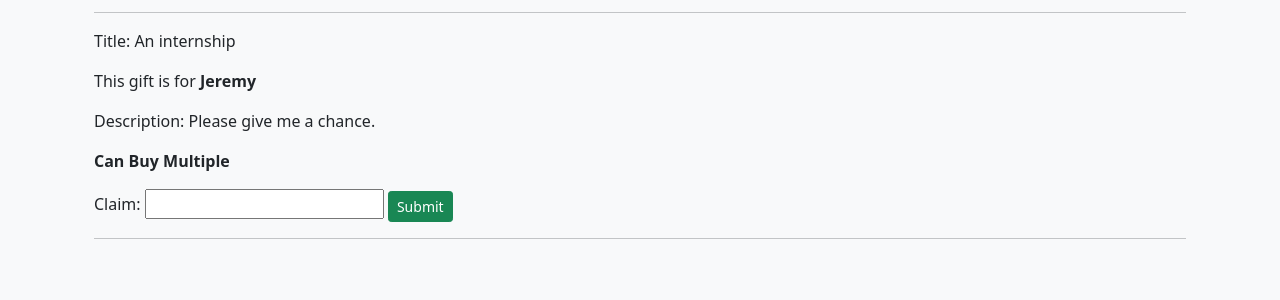
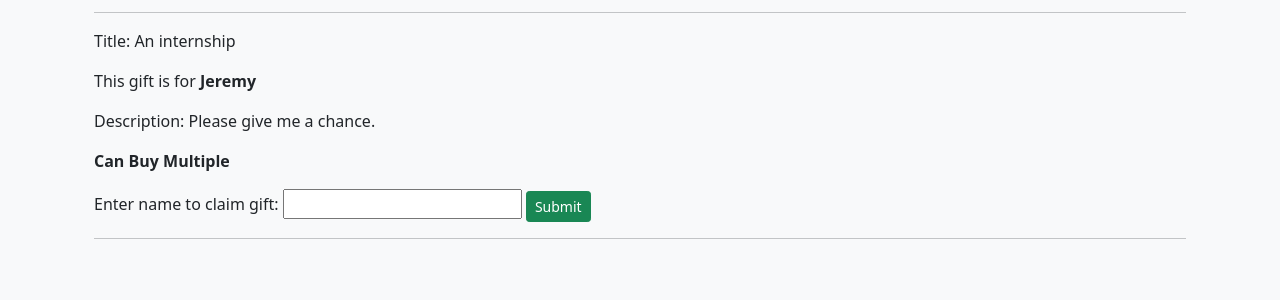
Before and after one commit to Jesch101/Gift-Registry, a Django app: a page that uses gift_registry/templates/gift_registry/group_detail.html in a window 1280 px wide. Shown: the part 222-522 px from the top of the page. Run offline with Django 4.2, Linux system fonts and the light colour scheme; data comes from the database, SQL or seed files in the repository; both versions use the stored data as it was after the commit.

Commit message:
Changed wording of gift claim form

```diff
--- a/gift_registry/templates/gift_registry/group_detail.html
+++ b/gift_registry/templates/gift_registry/group_detail.html
@@ -31,7 +31,7 @@
     <form method="post" class="form-group">
         {% csrf_token %}
         <p>
-            <label for="id_name">Claim:</label>
+            <label for="id_name">Enter name to claim gift:</label>
             <input id="id_name" type="text" name="name" maxlength="55" required>
             <input id="id_gift" type="hidden" name="gift" value="{{ gift }}">
             <input id="id_group" type="hidden" name="group" value="{{ gift.group }}">
```
Also changed, not shown: db.sqlite3.
